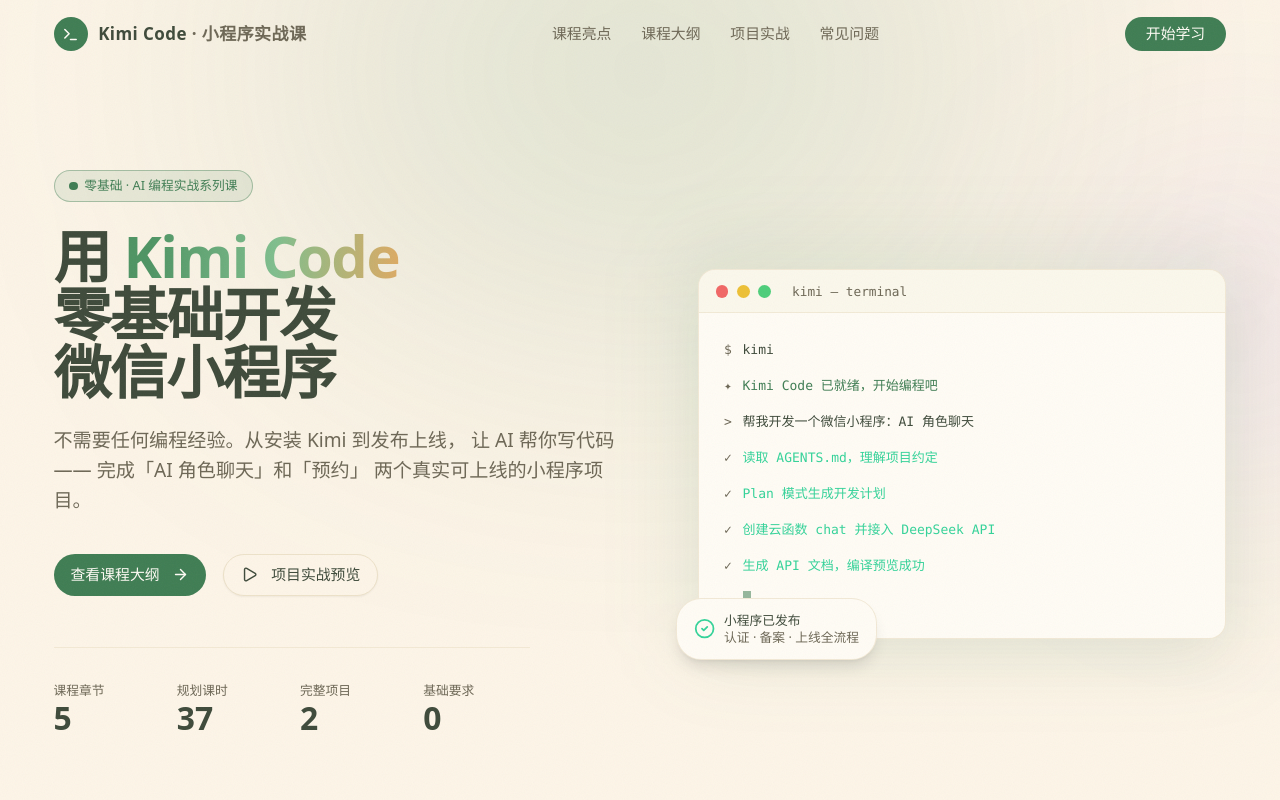
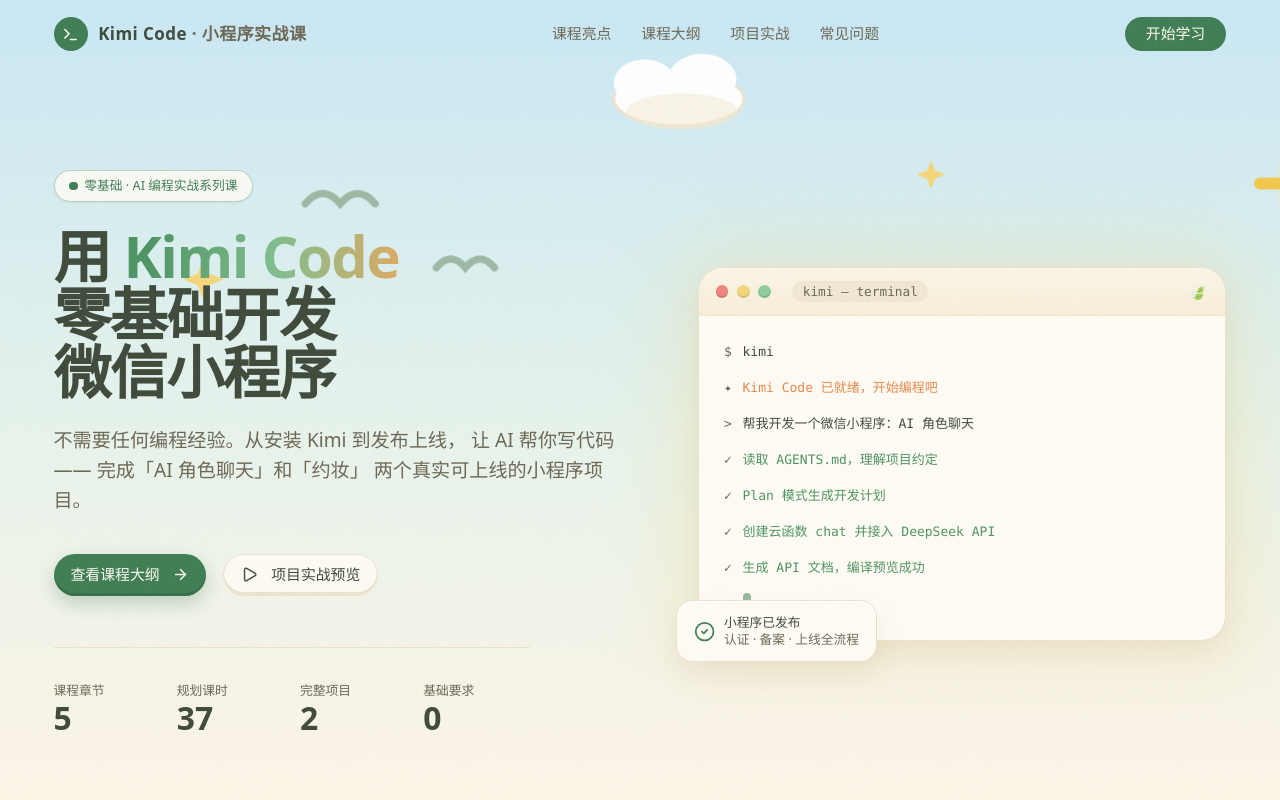
Before and after one commit to XunMengWinter/kimi-code-course, a React (Vite) app: page / in a window 1280 px wide. Shown: the top 800 px of the page. Built offline with nearby package versions, Linux system fonts and the light colour scheme.

Commit message:
feat: Hero 换肤为动森小岛场景，区块间加入风景分隔带

```diff
--- a/src/pages/Home.tsx
+++ b/src/pages/Home.tsx
@@ -5,6 +5,7 @@
 import Projects from '@/sections/Projects'
 import FAQ from '@/sections/FAQ'
 import Footer from '@/sections/Footer'
+import SectionDivider from '@/components/decor/SectionDivider'
 
 export default function Home() {
   return (
@@ -13,8 +14,11 @@
       <main>
         <Hero />
         <Highlights />
+        <SectionDivider />
         <Curriculum />
+        <SectionDivider />
         <Projects />
+        <SectionDivider flip />
         <FAQ />
       </main>
       <Footer />
--- a/src/sections/Hero.tsx
+++ b/src/sections/Hero.tsx
@@ -1,36 +1,37 @@
 import { ArrowRight, CheckCircle2, Play } from 'lucide-react'
 import { Badge } from '@/components/ui/badge'
 import { Button } from '@/components/ui/button'
+import SkyDecor from '@/components/decor/SkyDecor'
+import Landscape from '@/components/decor/Landscape'
 import { stats } from '@/data/course'
 
 const terminalLines = [
   { prompt: '$', text: 'kimi', cls: 'text-foreground' },
-  { prompt: '✦', text: 'Kimi Code 已就绪，开始编程吧', cls: 'text-primary' },
+  { prompt: '✦', text: 'Kimi Code 已就绪，开始编程吧', cls: 'text-[#E8894B]' },
   { prompt: '>', text: '帮我开发一个微信小程序：AI 角色聊天', cls: 'text-foreground' },
-  { prompt: '✓', text: '读取 AGENTS.md，理解项目约定', cls: 'text-emerald-400' },
-  { prompt: '✓', text: 'Plan 模式生成开发计划', cls: 'text-emerald-400' },
-  { prompt: '✓', text: '创建云函数 chat 并接入 DeepSeek API', cls: 'text-emerald-400' },
-  { prompt: '✓', text: '生成 API 文档，编译预览成功', cls: 'text-emerald-400' },
+  { prompt: '✓', text: '读取 AGENTS.md，理解项目约定', cls: 'text-[#4E9463]' },
+  { prompt: '✓', text: 'Plan 模式生成开发计划', cls: 'text-[#4E9463]' },
+  { prompt: '✓', text: '创建云函数 chat 并接入 DeepSeek API', cls: 'text-[#4E9463]' },
+  { prompt: '✓', text: '生成 API 文档，编译预览成功', cls: 'text-[#4E9463]' },
 ]
 
 export default function Hero() {
   return (
-    <section id="top" className="relative overflow-hidden pb-20 pt-32 sm:pt-40">
-      {/* 背景光晕 + 网格 */}
-      <div className="pointer-events-none absolute inset-0 bg-grid" />
-      <div className="pointer-events-none absolute -top-40 left-1/2 h-[480px] w-[720px] -translate-x-1/2 rounded-full bg-primary/15 blur-[140px]" />
-      <div className="pointer-events-none absolute right-[-120px] top-40 h-[320px] w-[320px] rounded-full bg-violet-500/10 blur-[120px]" />
+    <section id="top" className="relative overflow-hidden pt-32 sm:pt-40">
+      {/* 天空渐变 + 手绘天空装饰 */}
+      <div className="pointer-events-none absolute inset-0 bg-sky" />
+      <SkyDecor />
 
       <div className="relative mx-auto max-w-6xl px-4 sm:px-6">
-        <div className="grid items-center gap-14 lg:grid-cols-[1.05fr_0.95fr]">
+        <div className="grid items-center gap-14 pb-16 sm:pb-20 lg:grid-cols-[1.05fr_0.95fr]">
           {/* 左侧文案 */}
           <div>
             <Badge
               variant="outline"
-              className="mb-6 gap-1.5 rounded-full border-primary/40 bg-primary/10 px-3.5 py-1.5 text-xs text-primary"
+              className="mb-6 gap-1.5 rounded-full border-leaf/40 bg-card/85 px-3.5 py-1.5 text-xs text-primary shadow-sm"
             >
               <span className="relative flex h-2 w-2">
-                <span className="absolute inline-flex h-full w-full animate-ping rounded-full bg-primary opacity-60" />
+                <span className="absolute inline-flex h-full w-full animate-ping rounded-full bg-leaf opacity-60" />
                 <span className="relative inline-flex h-2 w-2 rounded-full bg-primary" />
               </span>
               零基础 · AI 编程实战系列课
@@ -46,18 +47,23 @@
 
             <p className="mt-6 max-w-xl text-base leading-relaxed text-muted-foreground sm:text-lg">
               不需要任何编程经验。从安装 Kimi 到发布上线，
-              让 AI 帮你写代码 —— 完成「AI 角色聊天」和「预约」
+              让 AI 帮你写代码 —— 完成「AI 角色聊天」和「约妆」
               两个真实可上线的小程序项目。
             </p>
 
             <div className="mt-9 flex flex-wrap items-center gap-4">
-              <Button asChild size="lg" className="group rounded-full px-7">
+              <Button asChild size="lg" className="btn-squish group rounded-full px-7">
                 <a href="#curriculum">
                   查看课程大纲
                   <ArrowRight className="ml-1 h-4 w-4 transition-transform group-hover:translate-x-1" />
                 </a>
               </Button>
-              <Button asChild size="lg" variant="outline" className="rounded-full px-7">
+              <Button
+                asChild
+                size="lg"
+                variant="outline"
+                className="btn-squish-outline rounded-full border-sand bg-card/90 px-7"
+              >
                 <a href="#projects">
                   <Play className="mr-1 h-4 w-4" />
                   项目实战预览
@@ -66,35 +72,36 @@
             </div>
 
             {/* 数据 */}
-            <dl className="mt-12 grid max-w-md grid-cols-4 gap-4 border-t border-border/60 pt-8">
+            <dl className="mt-12 grid max-w-md grid-cols-4 gap-4 border-t border-sand pt-8">
               {stats.map((s) => (
                 <div key={s.label}>
                   <dt className="order-2 text-xs text-muted-foreground">{s.label}</dt>
-                  <dd className="text-2xl font-bold text-foreground sm:text-3xl">
-                    {s.value}
-                  </dd>
+                  <dd className="text-2xl font-bold text-foreground sm:text-3xl">{s.value}</dd>
                 </div>
               ))}
             </dl>
           </div>
 
-          {/* 右侧终端窗口 */}
+          {/* 右侧终端窗口（奶油换肤） */}
           <div className="relative">
-            <div className="absolute -inset-4 rounded-3xl bg-primary/10 blur-2xl" />
-            <div className="relative overflow-hidden rounded-2xl border border-border/70 bg-card shadow-2xl shadow-primary/5">
-              <div className="flex items-center gap-2 border-b border-border/60 bg-muted/40 px-4 py-3">
-                <span className="h-3 w-3 rounded-full bg-red-500/80" />
-                <span className="h-3 w-3 rounded-full bg-yellow-500/80" />
-                <span className="h-3 w-3 rounded-full bg-green-500/80" />
-                <span className="ml-3 font-mono text-xs text-muted-foreground">
+            <div className="absolute -inset-4 rounded-3xl bg-honey/25 blur-2xl" />
+            <div className="card-soft relative overflow-hidden rounded-3xl border border-sand bg-card">
+              <div className="flex items-center gap-2 border-b border-sand/70 bg-gradient-to-b from-[#FCF6E8] to-[#F8EED9] px-4 py-3">
+                <span className="h-3 w-3 rounded-full bg-[#F0857D] shadow-[inset_0_-2px_0_rgba(0,0,0,0.12)]" />
+                <span className="h-3 w-3 rounded-full bg-honey shadow-[inset_0_-2px_0_rgba(0,0,0,0.12)]" />
+                <span className="h-3 w-3 rounded-full bg-leaf-light shadow-[inset_0_-2px_0_rgba(0,0,0,0.12)]" />
+                <span className="ml-3 rounded-full bg-[#F1E8D4] px-2.5 py-0.5 font-mono text-xs text-muted-foreground">
                   kimi — terminal
+                </span>
+                <span aria-hidden="true" className="ml-auto text-sm opacity-70">
+                  🍃
                 </span>
               </div>
               <div className="space-y-3.5 p-5 font-mono text-[13px] leading-relaxed sm:p-6">
                 {terminalLines.map((line, i) => (
                   <div
                     key={i}
-                    className="flex gap-2.5 opacity-0 animate-fade-in"
+                    className="animate-fade-in flex gap-2.5 opacity-0"
                     style={{ animationDelay: `${0.35 + i * 0.45}s` }}
                   >
                     <span className="shrink-0 text-muted-foreground">{line.prompt}</span>
@@ -102,17 +109,17 @@
                   </div>
                 ))}
                 <div
-                  className="flex gap-2.5 opacity-0 animate-fade-in"
+                  className="animate-fade-in flex gap-2.5 opacity-0"
                   style={{ animationDelay: `${0.35 + terminalLines.length * 0.45}s` }}
                 >
                   <span className="shrink-0 text-muted-foreground">{'>'}</span>
-                  <span className="inline-block h-4 w-2 animate-pulse bg-primary" />
+                  <span className="inline-block h-4 w-2 animate-pulse rounded-sm bg-primary" />
                 </div>
               </div>
             </div>
 
-            <div className="absolute -bottom-5 -left-5 hidden items-center gap-2 rounded-xl border border-border/70 bg-card px-4 py-3 shadow-lg sm:flex">
-              <CheckCircle2 className="h-5 w-5 text-emerald-400" />
+            <div className="card-soft absolute -bottom-5 -left-5 hidden items-center gap-2 rounded-2xl border border-sand bg-card px-4 py-3 sm:flex">
+              <CheckCircle2 className="h-5 w-5 text-primary" />
               <div className="text-xs">
                 <p className="font-medium text-foreground">小程序已发布</p>
                 <p className="text-muted-foreground">认证 · 备案 · 上线全流程</p>
@@ -121,6 +128,9 @@
           </div>
         </div>
       </div>
+
+      {/* 底部绘本风景带 */}
+      <Landscape />
     </section>
   )
 }
```
